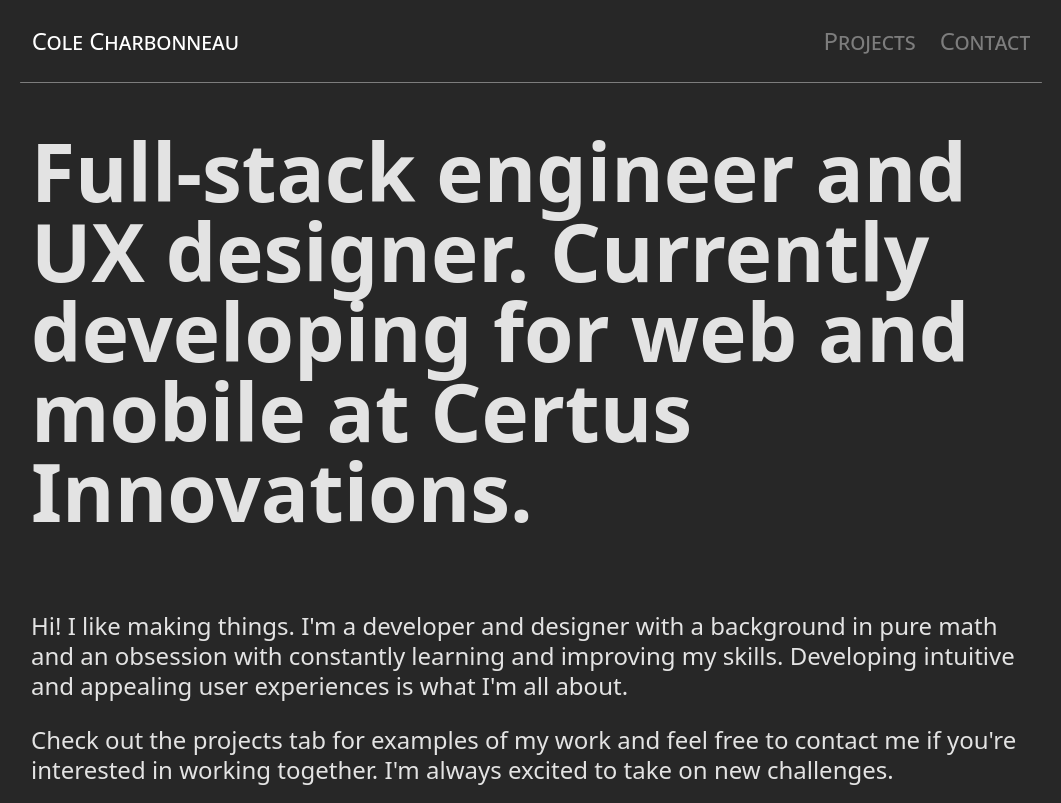
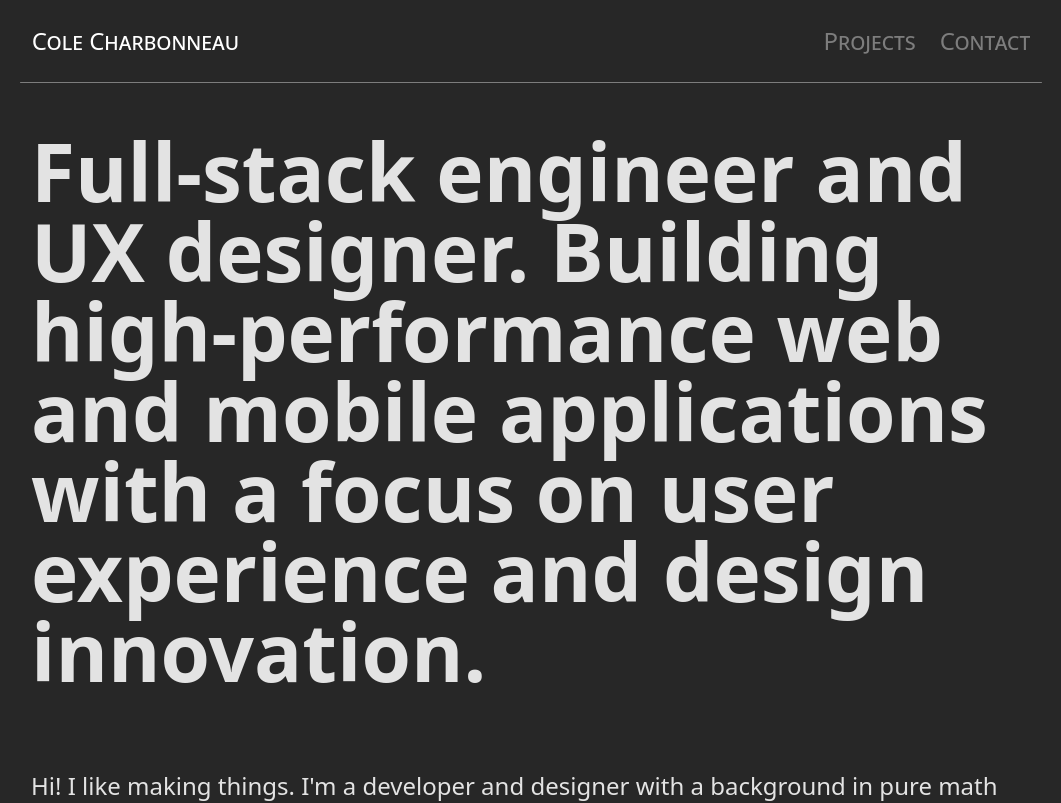
Before and after one commit to colecharb/colecharb-web, a React (Vite) app: page / in a window 1280 px wide. Shown: the top 803 px of the page, without its empty margins (109-1170 px from the left). Built offline with nearby package versions, Linux system fonts and the light colour scheme.

Commit message:
feat(about): removes employer info

```diff
--- a/src/components/AboutPage.tsx
+++ b/src/components/AboutPage.tsx
@@ -3,17 +3,8 @@
     <>
       <p className='big-text'>
         Full-stack engineer and UX designer.
-        Currently developing for web and mobile at
-        {' '}
-        <a
-          className='employer'
-          href='https://certusinnovations.com'
-          target='_blank'
-          rel='noreferrer'
-        >
-          <span className='poch'>Certus Innovations</span>
-        </a>
-        .
+        Building high-performance web and mobile applications
+        with a focus on user experience and design innovation.
       </p>
 
       <p>
```
